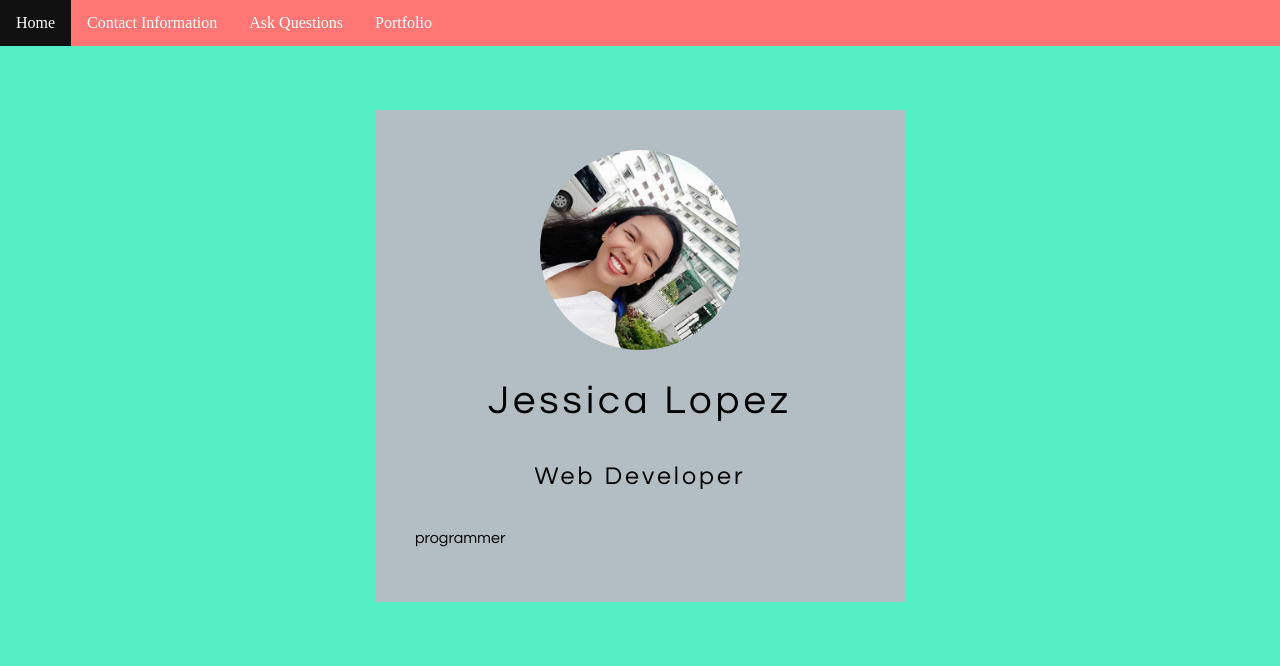
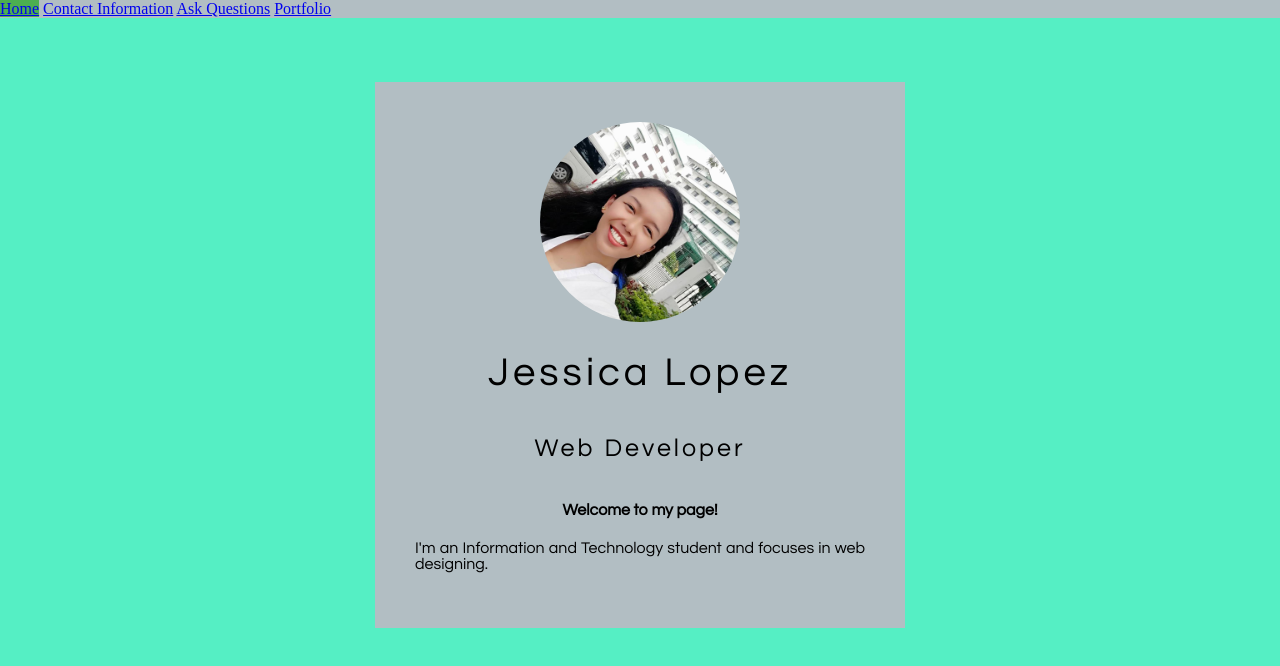
Before and after one commit to jezzylopez/resume, a plain HTML site: page index.html in a window 1280 px wide. Drawn offline with Linux system fonts and the light colour scheme.

Commit message:
Update index.html

```diff
--- a/index.html
+++ b/index.html
@@ -3,23 +3,27 @@
 	<head>
 		<link rel="stylesheet" type="text/css" href="master.css">
 		<title>Personal WebPage</title>
-		<div>
-		<ul>
-			<li><a href="#HOME">Home</a></li>
-			<li><a href="contact">Contact Information</a></li>
-			<li><a href="ask">Ask Questions</a></li>
-			<li><a href="portfolio">Portfolio</a></li>
-		</ul>
-		</div>
+
 	</head>
 	<body>
+
+		<div class="nav">
+			<a class="a active" href="#">Home</a>
+			<a class="b" href="#">Contact Information</a>
+			<a class="c" href="#">Ask Questions</a>
+			<a class="d" href="#">Portfolio</a>
+
+		</div>
+
 		<div class="box">
 			<img src="jess.jpg" class="box-img">
 			<h1>Jessica Lopez</h1>
 			<h5>Web Developer</h5>
-			<p>
-				programmer
-			</p>
+			<h4>Welcome to my page!</h4>
+			<p>I'm an Information and Technology student and focuses in web designing. </p>
+
 		</div>
+
+
 	</body>
 </html>
```
